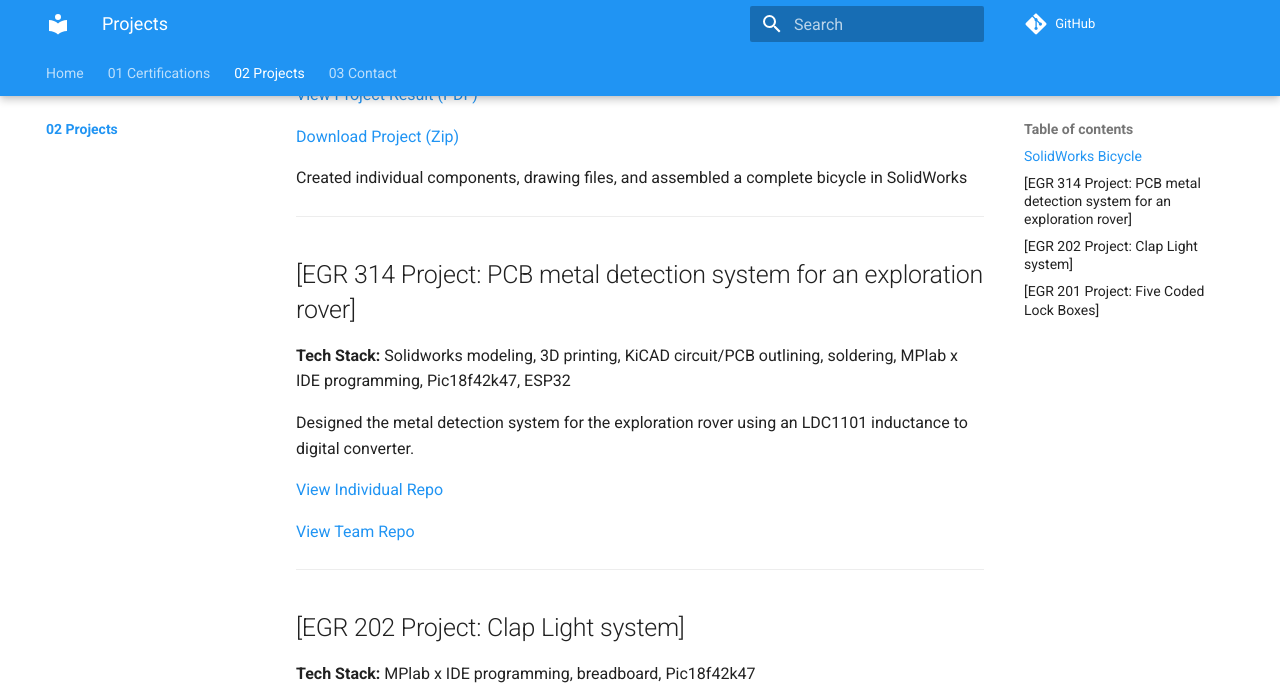
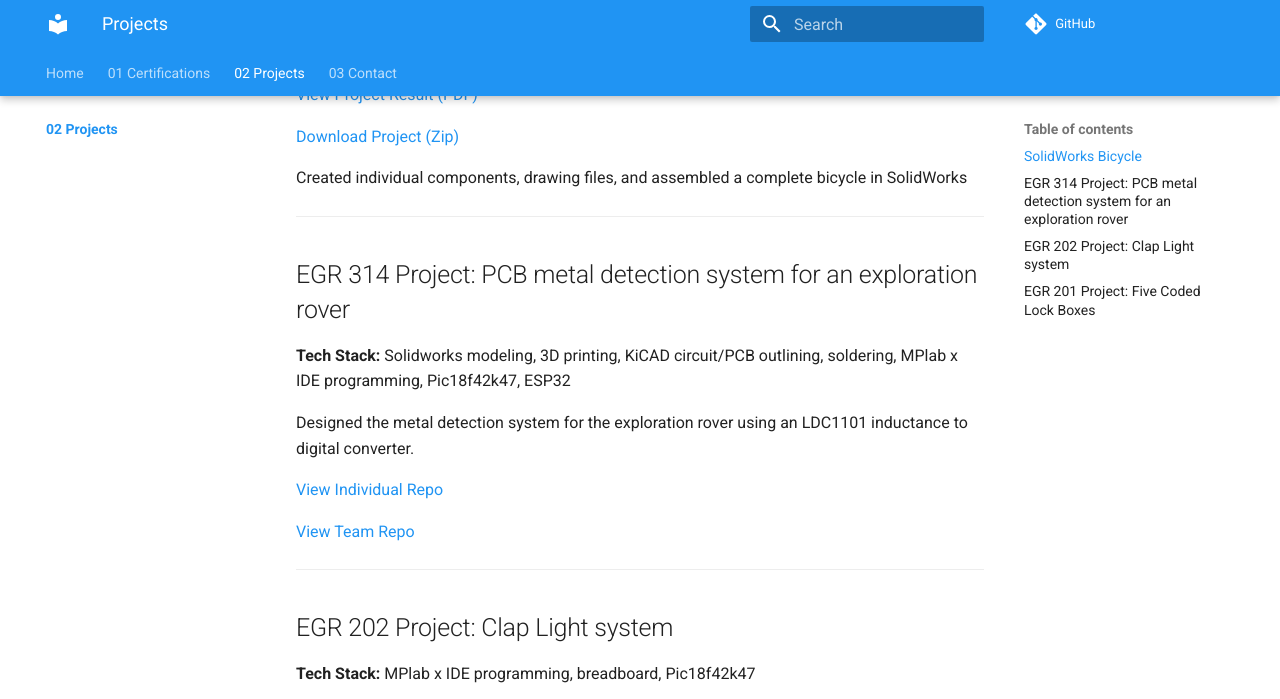
Before and after one commit to aaron09642/Career, an MkDocs documentation site: the page built from docs/02-Projects/index.md, in a window 1280 px wide and 1400 px high, scrolled down 747 px, cut to the strip 0-699 px from the top of the window. Built offline with MkDocs 1.6.1 and Material for MkDocs 9.7.7, drawn with Linux system fonts in a browser that asks for light colours; comment, search, counter and statistics services are not loaded; some of the changed text lies outside the part shown.

```diff
--- a/docs/02-Projects/index.md
+++ b/docs/02-Projects/index.md
@@ -18,7 +18,7 @@ Created individual components, drawing files, and assembled a complete bicycle i
 
 ---
 
-## [EGR 314 Project: PCB metal detection system for an exploration rover]
+## EGR 314 Project: PCB metal detection system for an exploration rover
 
 **Tech Stack:** Solidworks modeling, 3D printing, KiCAD circuit/PCB outlining, soldering, MPlab x IDE programming, Pic18f42k47, ESP32
 
@@ -31,7 +31,7 @@ Designed the metal detection system for the exploration rover using an LDC1101 i
 
 ---
 
-## [EGR 202 Project: Clap Light system]
+## EGR 202 Project: Clap Light system
 
 **Tech Stack:** MPlab x IDE programming, breadboard, Pic18f42k47
 
@@ -57,7 +57,7 @@ Designed the clap light sound toggle system using an CMEJ-4618-42-L177 electret
 
 ---
 
-## [EGR 201 Project: Five Coded Lock Boxes]
+## EGR 201 Project: Five Coded Lock Boxes
 
 **Tech Stack:** Arduino programming
 
```
